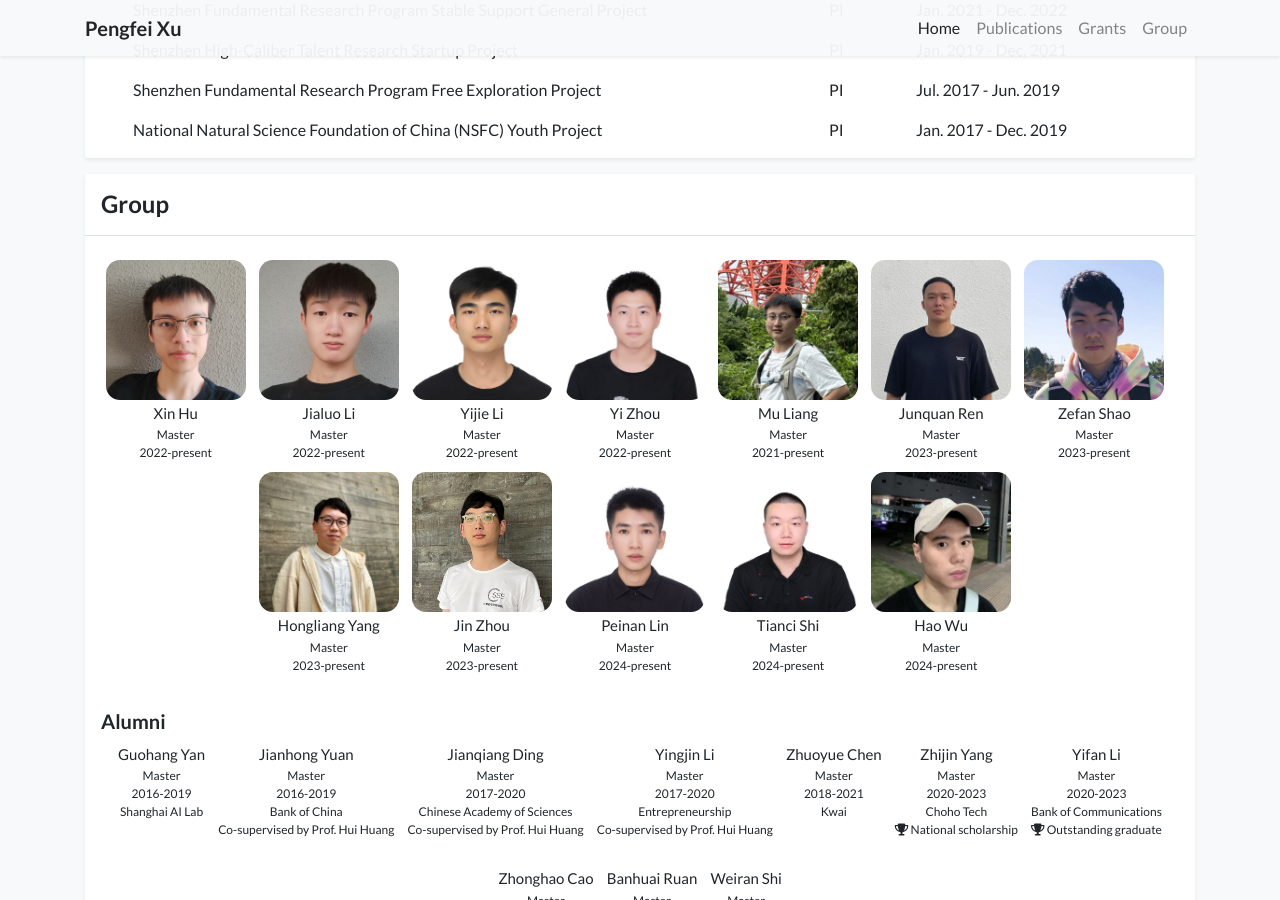
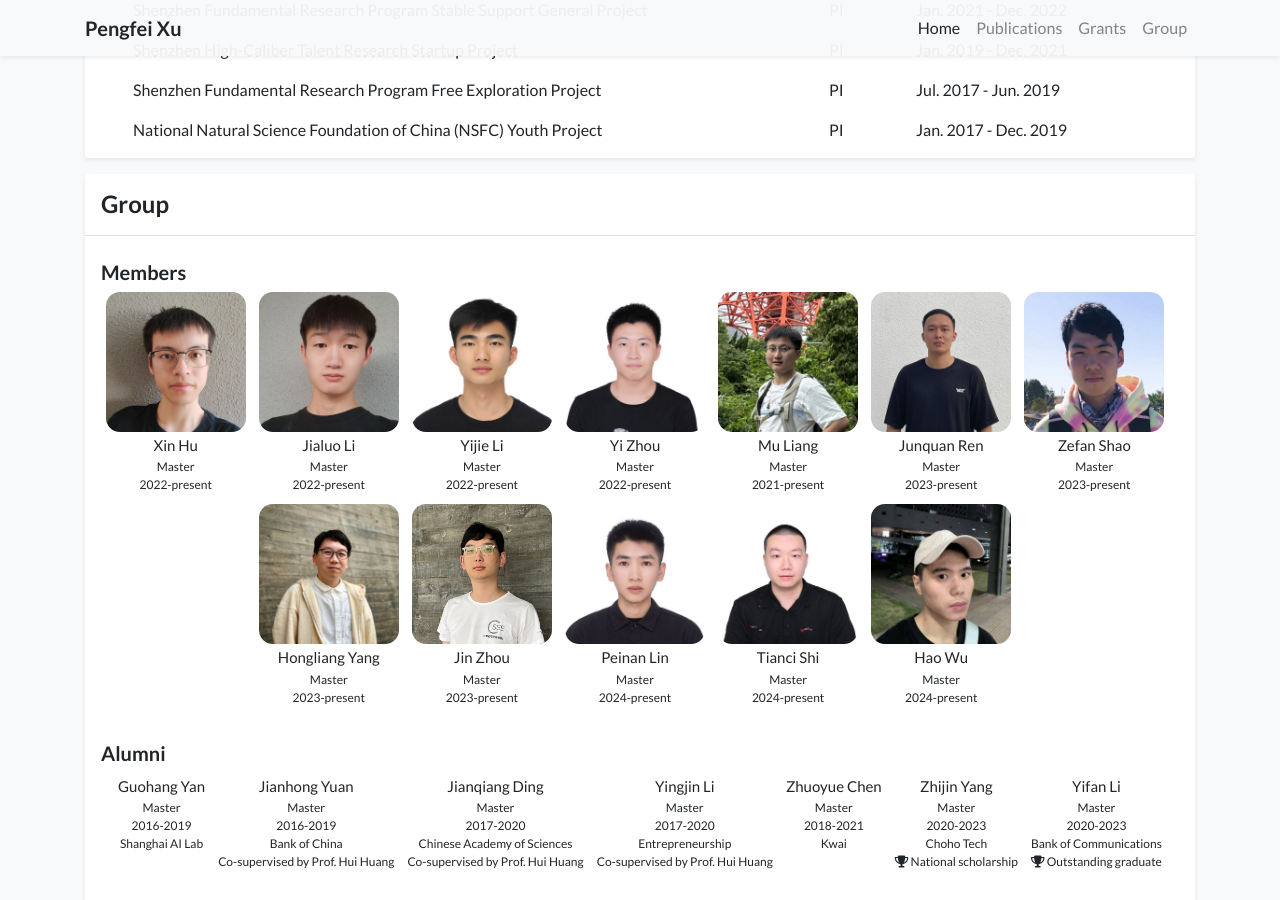
Before and after one commit to pengfeixu/pengfeixu.github.io, a Jekyll site: the page built from index.html, in a window 1280 px wide and 900 px high, scrolled down 3817 px. Built offline with Jekyll 4.4.1, drawn with Linux system fonts in a browser that asks for light colours; a style sheet for code colours, icons or effects is not loaded.

Commit message:
Update group_card.html

```diff
--- a/_includes/widgets/group_card.html
+++ b/_includes/widgets/group_card.html
@@ -7,6 +7,9 @@
         {{ include.title }}
     </h4>
     <br/>
+    <h5 class="px-3">
+        Members
+    </h5>
     <center>
     {% for item in student %}
         {% include widgets/student_item.html item=item %}
```
